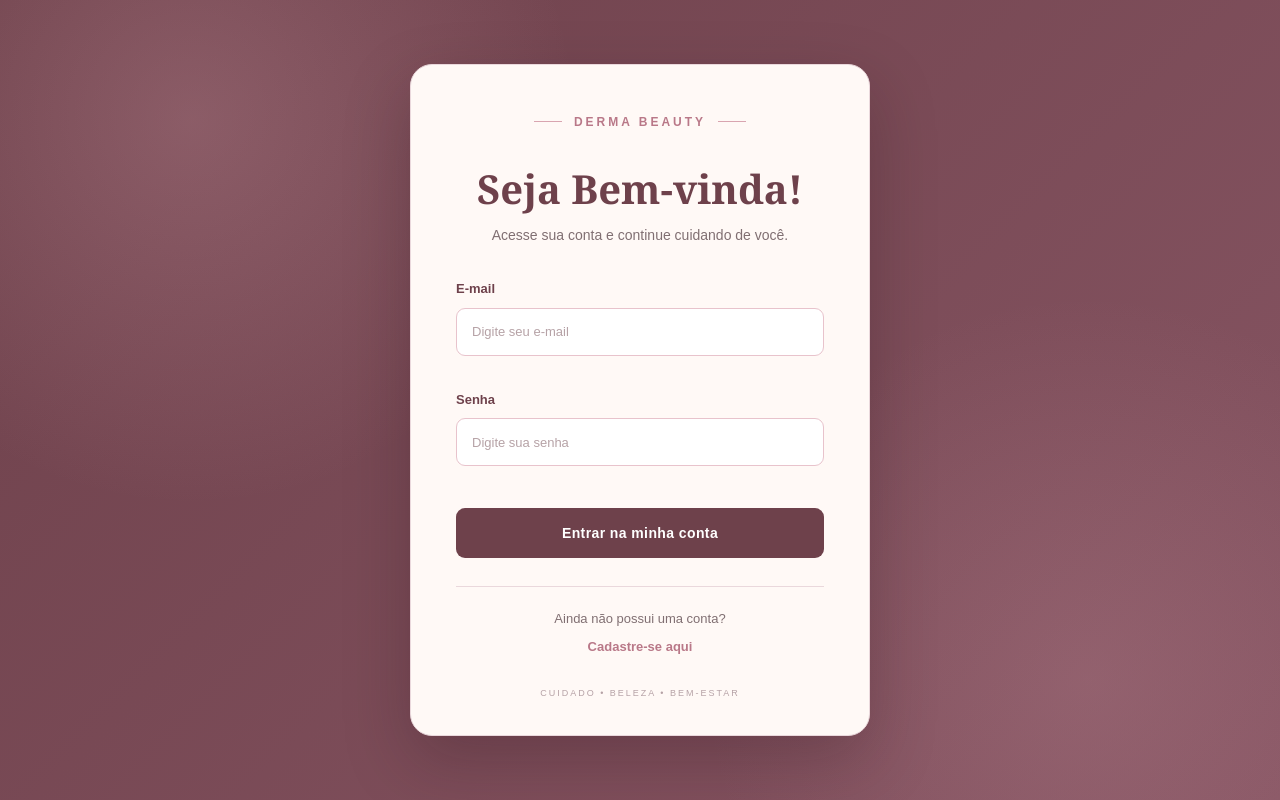
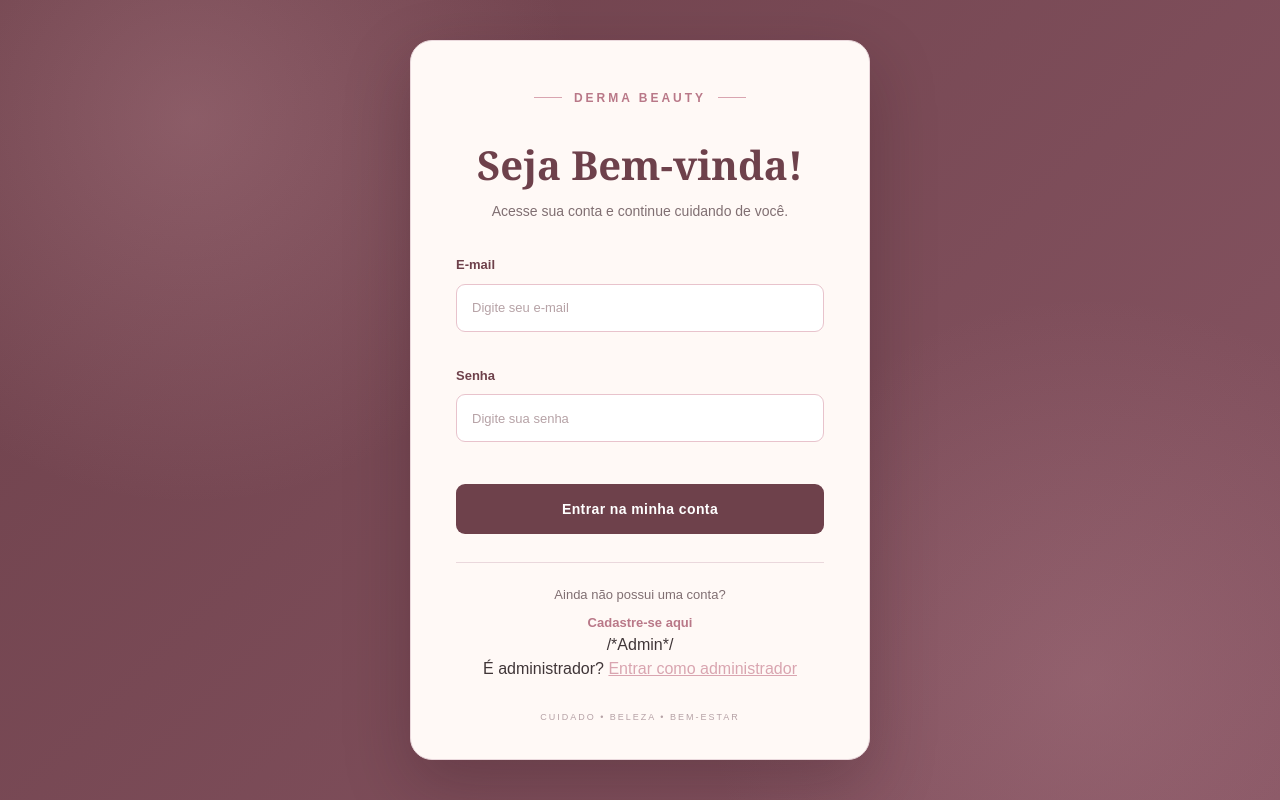
Before and after one commit to sarahduete/DermaBeauty, a PHP site: page /cliente/login.php in a window 1280 px wide. Run offline with PHP 8.4, Linux system fonts and the light colour scheme; data comes from the database, SQL or seed files in the repository.

Commit message:
Update login.php

```diff
--- a/cliente/login.php
+++ b/cliente/login.php
@@ -109,6 +109,11 @@ if ($_SERVER['REQUEST_METHOD'] === 'POST') {
                 <p>Ainda não possui uma conta?</p>
                 <a href="cadastro.php">Cadastre-se aqui</a>
             </div>
+            /*Admin*/
+            <div class="login-admin">
+                <span>É administrador?</span>
+                <a href="../admin/login.php">Entrar como administrador</a>
+            </div>
 
             <div class="login-assinatura">
                 CUIDADO • BELEZA • BEM-ESTAR
```
